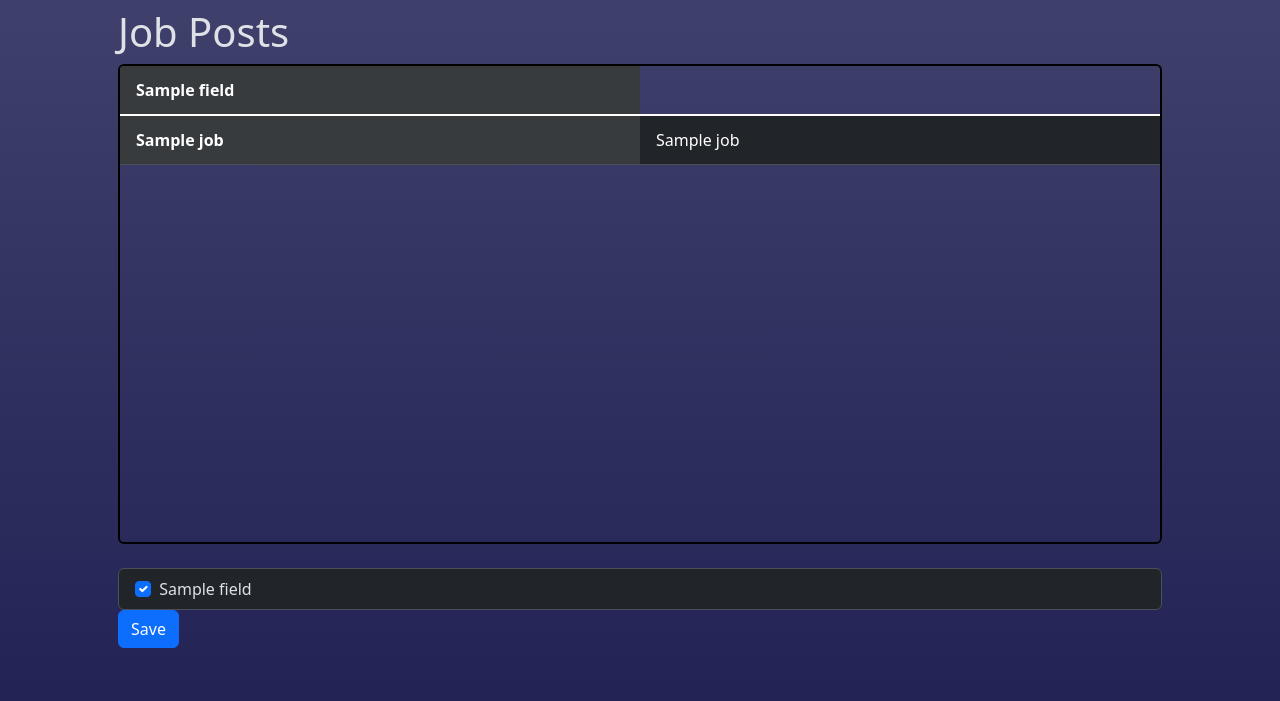
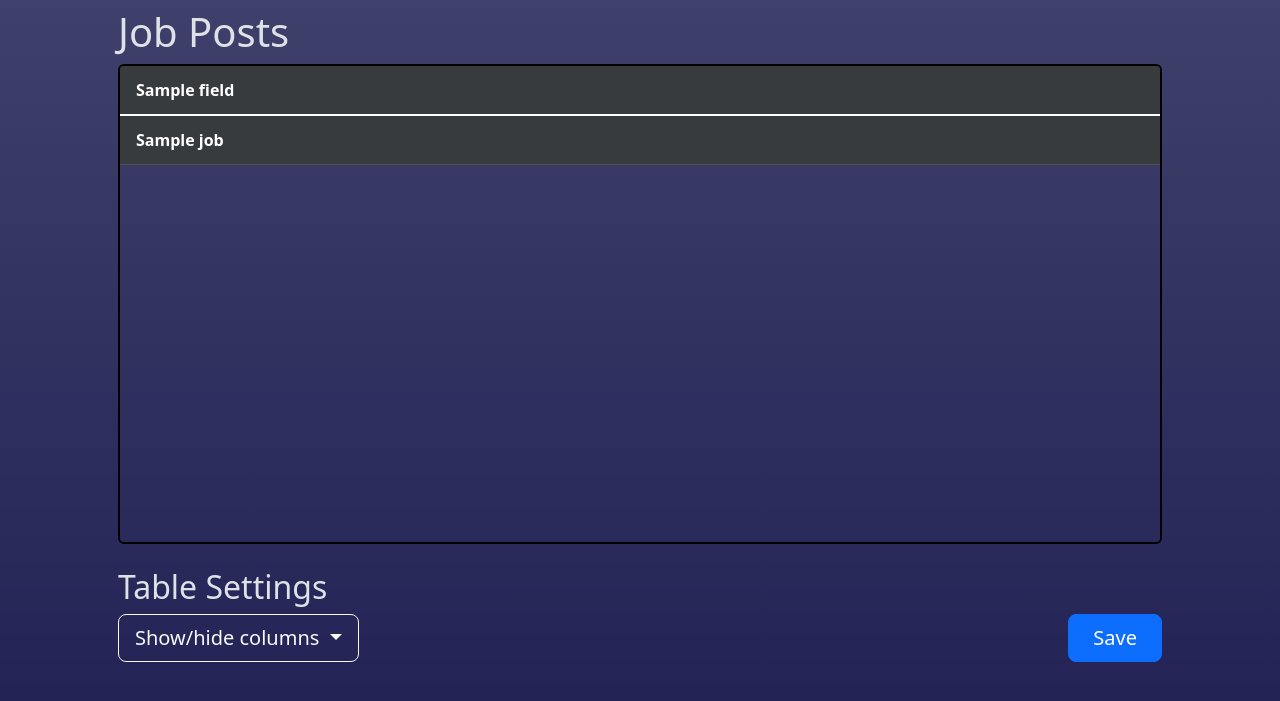
Before and after one commit to AidanBoling/JobSearcher, a Flask app: template app/templates/index.html in a window 1280 px wide. Shown: the part 56-757 px from the top of the page. Run offline with Flask 3, Linux system fonts and the light colour scheme; the template is opened without the code that fills it: most values are stand-ins (such as "Sample title", 1, 10 or a date in 2020); lists and menus that the app fills with data are empty; parts of the project's set-up code (start-up, migrations or seed data) failed here and were passed over.

Commit message:
Style updates - move table field view checkboxes into dropdown

```diff
--- a/app/data/table.py
+++ b/app/data/table.py
@@ -1,16 +1,16 @@
 job_fields = [
-    {'name': 'id', 'label': 'ID (db)', 'type': 'number', 'disabled': True},
-    {'name': 'created', 'label': 'Date Added', 'type': 'date', 'disabled': True},
-    {'name': 'post_title', 'label': 'Post Title', 'type': 'text-short', 'disabled': False},
-    {'name': 'company_name', 'label': 'Org', 'type': 'text-short', 'disabled': False},
-    {'name': 'salary', 'label': 'Salary', 'type': 'text-short', 'disabled': False},
-    {'name': 'workplace_type', 'label': 'Workplace Type', 'type': 'text-short', 'disabled': False},
-    {'name': 'employment_type', 'label': 'Employment Type', 'type': 'text-short', 'disabled': False},
-    {'name': 'level', 'label': 'Level', 'type': 'text-short', 'disabled': False},
-    {'name': 'description', 'label': 'Description', 'type': 'text-long', 'disabled': False},
-    {'name': 'post_id', 'label': 'Post ID', 'type': 'number', 'disabled': True},
-    {'name': 'post_link', 'label': 'Link', 'type': 'link', 'disabled': False},
-    {'name': 'posted_date', 'label': 'Posted', 'type': 'date', 'disabled': False},
-    {'name': 'job_board', 'label': 'Job Board', 'type': 'text-short', 'disabled': False},
-    {'name': 'company_location', 'label': 'Org Location', 'type': 'text-short', 'disabled': False},
-    {'name': 'company_other', 'label': 'Org - Other Info', 'type': 'text-one-line', 'disabled': False}]
+    {'name': 'id', 'label': 'ID (db)', 'type': 'number', 'hidden': True},
+    {'name': 'created', 'label': 'Date Added', 'type': 'date', 'hidden': True},
+    {'name': 'post_title', 'label': 'Post Title', 'type': 'text-short', 'hidden': False},
+    {'name': 'company_name', 'label': 'Org', 'type': 'text-short', 'hidden': False},
+    {'name': 'salary', 'label': 'Salary', 'type': 'text-short', 'hidden': False},
+    {'name': 'workplace_type', 'label': 'Workplace Type', 'type': 'text-short', 'hidden': False},
+    {'name': 'employment_type', 'label': 'Employment Type', 'type': 'text-short', 'hidden': False},
+    {'name': 'level', 'label': 'Level', 'type': 'text-short', 'hidden': False},
+    {'name': 'description', 'label': 'Description', 'type': 'text-long', 'hidden': False},
+    {'name': 'post_id', 'label': 'Post ID', 'type': 'number', 'hidden': True},
+    {'name': 'post_link', 'label': 'Link', 'type': 'link', 'hidden': False},
+    {'name': 'posted_date', 'label': 'Posted', 'type': 'date', 'hidden': False},
+    {'name': 'job_board', 'label': 'Job Board', 'type': 'text-short', 'hidden': False},
+    {'name': 'company_location', 'label': 'Org Location', 'type': 'text-short', 'hidden': False},
+    {'name': 'company_other', 'label': 'Org - Other Info', 'type': 'text-one-line', 'hidden': False}]
--- a/app/server.py
+++ b/app/server.py
@@ -31,7 +31,12 @@
     @app.route('/')
     def home():
         #later -> if table_settings.view == 'table', redirect to table-view. else, redirect to list view.
-        return render_template('index.html', jobs=db_control.get_all(), display_fields=display_fields(), options=table_settings)
+        return redirect(url_for('table_view'))
+
+
+    @app.route('/table-view')
+    def table_view():
+        return render_template('index.html', jobs=db_control.get_all(), options=table_settings)
 
 
     @app.post('/table-view/update/settings/<setting>')
@@ -64,8 +69,8 @@
         db_control.add_many(jobs)
 
 
-def display_fields():
-    return [field for field in table_settings.job_fields if not field['disabled']]
+# def display_fields():
+#     return [field for field in table_settings.job_fields if not field['hidden']]
 
 
 def update_fields_displayed(data: dict):
@@ -74,9 +79,9 @@
     fields_to_display = data.getlist('display')
     for field in table_settings.job_fields:
         if field['name'] in fields_to_display:
-            field['disabled'] = False
+            field['hidden'] = False
         else:
-            field['disabled'] = True
+            field['hidden'] = True
 
     table_settings_controller.save_to_file(table_settings)
 
--- a/app/static/css/styles.css
+++ b/app/static/css/styles.css
@@ -49,6 +49,7 @@
 
 .table-container {
     overflow: scroll;
+    overscroll-behavior: contain;
     min-height: 60vh;
     max-height: 80vh;
 }
--- a/app/templates/index.html
+++ b/app/templates/index.html
@@ -4,6 +4,10 @@
 
 {% block content %}
 
+<!-- TODO: Move this live region to a better location. -->
+<div role="status" aria-live="polite">
+    <!-- add content to hear it spoken -->
+</div>
 
 <h1 id="posts-table-label">Job Posts</h1>
 
@@ -16,13 +20,11 @@
 
 <br/>
 <!-- Table Settings -->
+<h2>Table Settings</h2>
 {% include 'posts_table_settings.html' %}
+<br/>
 
 
-<!-- TODO: Move this live region to a better location. -->
-<div role="status" aria-live="polite" >
-    <!-- add content to hear it spoken -->
-</div>
 
 {% endblock %}
 {% block scripts %}
@@ -30,14 +32,19 @@
 <script>
     // example LIVE REGION script -- for alert/status messages to be read by Voice Readers
     // var todoName = document.querySelector('[type="text"]').value;
-    function announceClicked() {
+
+    // const formBtn = document.querySelector(".settings-btn");
+
+    function announceSave() {
         // const testButton = document.querySelector("#test-button");
         // testButton.text = ''
 
-        let liveRegion = document.querySelector('[role="status"]');
-        liveRegion.textContent = `Button was clicked.`;
-        // add a timer, to wait for a few seconds... then clear.
-        // liveRegion.textContent = '';
+        const liveRegion = document.querySelector('[role="status"]');
+        liveRegion.textContent = `Settings were saved.`;
+        setTimeout(() => {liveRegion.textContent = ''}, 5000)
     }
+
+    // formBtn.addEventListener("click", announceSave());
+
 </script>
 {% endblock %}
--- a/app/templates/posts_table.html
+++ b/app/templates/posts_table.html
@@ -1,4 +1,5 @@
 {% from 'modals.html' import view_job_modal, view_job_button %}
+{% set visible_fields = options.job_fields|rejectattr('hidden')|list %}
 
 <!-- TODO (maybe): Make rows clickable -- to open job details modal  -->
 <table class="table table-dark table-hover caption-top py-0 m-0">
@@ -7,7 +8,7 @@
     </caption>
     <thead>
         <tr class="table-active">
-            {% for field in display_fields %}
+            {% for field in visible_fields %}
             <th scope="col" class="{{ field['type'] }} name-{{ field['name'] }}">{{ field['label'] }}</th>
             {% endfor %}
         </tr>
@@ -15,10 +16,11 @@
     <tbody class="table-group-divider">
         {% for job in jobs %}
         <tr>
-            <th scope="row" class="table-active {{ display_fields[0]['type'] }} name-{{ display_fields[0]['name'] }}">
-                <div>{{ job[display_fields[0]['name']] }}</div>
+            <th scope="row" class="table-active {{ visible_fields[0]['type'] }} name-{{ visible_fields[0]['name'] }}">
+                <div>{{ job[visible_fields[0]['name']] }}</div>
             </th>
-            {% for field in display_fields[1::] %}
+            {% for field in visible_fields[1::] %}
+
             <td>
                 {% if field['name'] == 'description' %}
 
--- a/app/templates/posts_table_settings.html
+++ b/app/templates/posts_table_settings.html
@@ -1,19 +1,42 @@
-<form action="{{ url_for( 'change_table_settings', setting='job_fields') }}" method="POST">
-    <ul class="list-group">
+<form action="{{ url_for( 'change_table_settings', setting='job_fields') }}" method="POST" onsubmit="announceSave()">
+    {# CHECK: Need the onsubmit to announce save completed to live region? Or only need if not refreshing entire page when submitted?  #}
+    <div class="container">
+        <div class="row justify-content-between">
+            <div class="col-4 p-0">
+                <div class="dropdown">
+                    {# TODO: Check table settings form accessibility #}
+                    <button type="button" class="btn btn-outline-light btn-lg dropdown-toggle" data-bs-toggle="dropdown"
+                        aria-haspopup="true" aria-expanded="false" data-bs-auto-close="outside">
+                        Show/hide columns
+                    </button>
+
+                    <fieldset class="dropdown-menu px-5">
+                        <legend class="visually-hidden">Show/Hide Table Columns</legend>
                         {% for field in options.job_fields %}
-        <li class="list-group-item">
-            {% if field.disabled %}
+                        <div class="form-check p-2">
+                            {% if field.hidden %}
+
                             <input class="form-check-input me-1" type="checkbox" value="{{ field.name }}"
                                 id="display-option-{{ field.name }}" name="display">
                             {% else %}
                             <input class="form-check-input me-1" type="checkbox" value="{{ field.name }}"
                                 id="display-option-{{ field.name }}" name="display" checked>
                             {% endif %}
-            <label class="form-check-label stretched-link"
+                            <label class="form-check-label"
                                 for="display-option-{{ field.name }}">{{ field.label }}</label>
-        </li>
+                        </div>
                         {% endfor %}
-    </ul>
+                    </fieldset>
 
-    <button class="btn btn-primary" type="submit">Save</button>
+                </div>
+            </div>
+            <div class="col-4 p-0 d-flex justify-content-end">
+
+                <button class="settings-btn btn btn-primary btn-lg px-4" type="submit">Save</button>
+            </div>
+        </div>
+
+
+    </div>
+
 </form>
```
Lines whose indentation alone changed are shown as unchanged.
